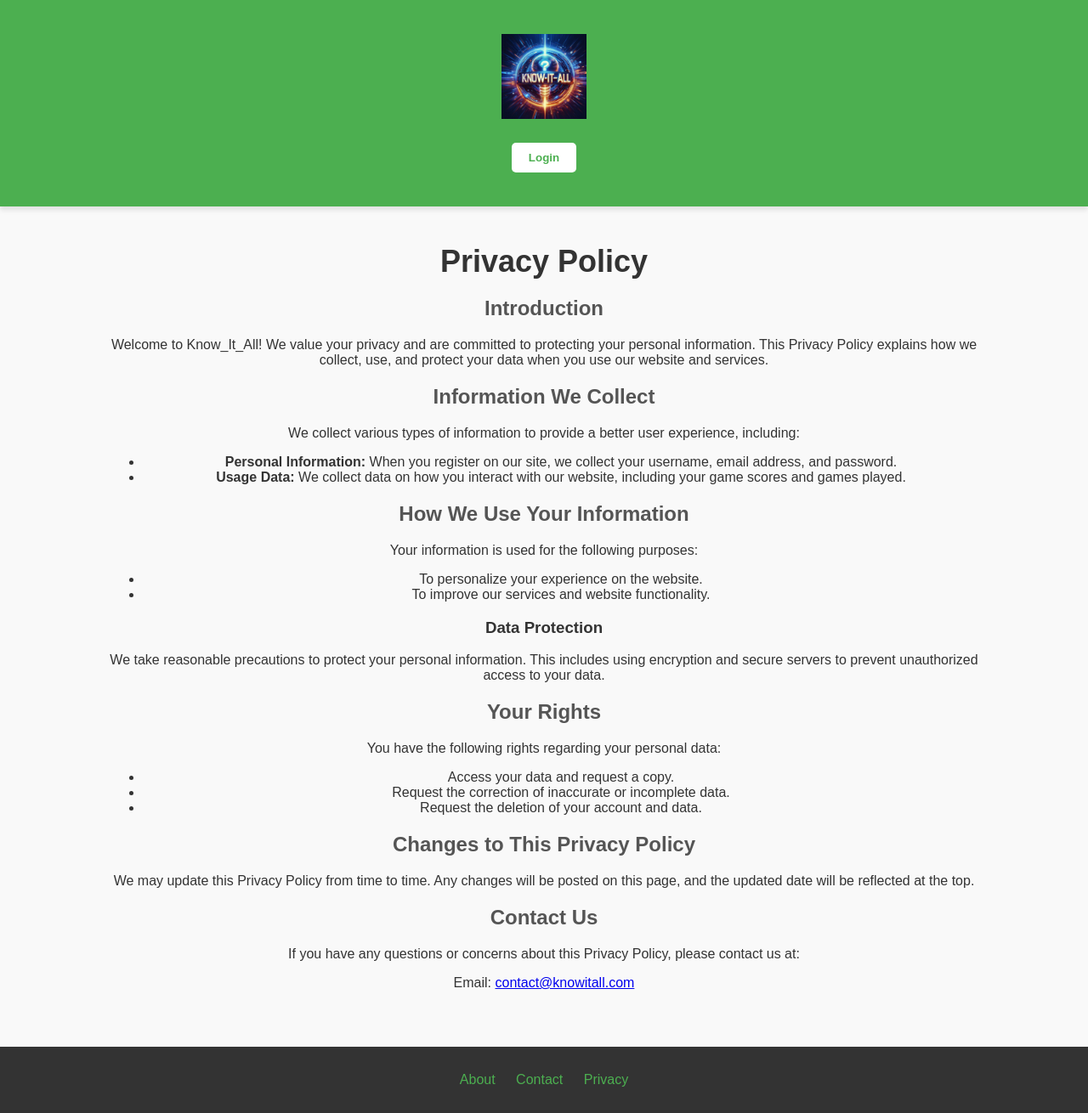
After one commit to TonisJoosep/Know_It_All, a Django app: page /privacy in a window 1280 px wide. The commit adds this page. Shown: the whole page at 85% size. Run offline with Django 5.2, Linux system fonts and the light colour scheme.

Commit message:
Add about, contact and privacy sections

```diff
--- a/game/urls.py
+++ b/game/urls.py
@@ -10,5 +10,7 @@ urlpatterns = [
     path('logout/', LogoutView.as_view(), name='logout'),
     path('register/', views.register_view, name='register'),
     path('forgot_password', views.forgot_password, name='forgot_password'),
-
+    path('about', views.about, name='about'),
+    path('contact', views.contact, name='contact'),
+    path('privacy', views.privacy, name='privacy'),
 ]
--- a/game/views.py
+++ b/game/views.py
@@ -127,3 +127,14 @@ def logout_view(request):
     logout(request)
     messages.success(request, "Logged out successfully")
     return redirect('index')
+
+
+def about(request):
+    return render(request, 'about.html')
+
+
+def contact(request):
+    return render(request, 'contact.html')
+
+def privacy(request):
+    return render(request, 'privacy.html')
--- a/templates/base.html
+++ b/templates/base.html
@@ -32,9 +32,9 @@
 
   <footer>
     <div class="container">
-      <a href="#">About</a>
-      <a href="#">Contact</a>
-      <a href="#">Privacy</a>
+      <a href="{% url 'about' %}">About</a>
+      <a href="{% url 'contact' %}">Contact</a>
+      <a href="{% url 'privacy' %}">Privacy</a>
     </div>
   </footer>
 </body>
--- /dev/null
+++ b/templates/privacy.html
@@ -0,0 +1,67 @@
+{% extends 'base.html' %}
+
+{% block title %}Privacy Policy{% endblock %}
+
+{% block content %}
+    <div class="container">
+        <h1>Privacy Policy</h1>
+
+        <section>
+            <h2>Introduction</h2>
+            <p>Welcome to Know_It_All! We value your privacy and are committed to protecting your personal information.
+                This Privacy Policy explains how we collect, use, and protect your data when you use our website and
+                services.</p>
+        </section>
+
+        <section>
+            <h2>Information We Collect</h2>
+            <p>We collect various types of information to provide a better user experience, including:</p>
+            <ul>
+                <li><strong>Personal Information:</strong> When you register on our site, we collect your username,
+                    email address, and password.
+                </li>
+                <li><strong>Usage Data:</strong> We collect data on how you interact with our website, including your
+                    game scores and games played.
+                </li>
+            </ul>
+        </section>
+
+        <section>
+            <h2>How We Use Your Information</h2>
+            <p>Your information is used for the following purposes:</p>
+            <ul>
+                <li>To personalize your experience on the website.</li>
+                <li>To improve our services and website functionality.</li>
+
+            </ul>
+        </section>
+
+        <section>
+            <h3>Data Protection</h3>
+            <p>We take reasonable precautions to protect your personal information. This includes using encryption and
+                secure servers to prevent unauthorized access to your data.</p>
+        </section>
+
+        <section>
+            <h2>Your Rights</h2>
+            <p>You have the following rights regarding your personal data:</p>
+            <ul>
+                <li>Access your data and request a copy.</li>
+                <li>Request the correction of inaccurate or incomplete data.</li>
+                <li>Request the deletion of your account and data.</li>
+            </ul>
+        </section>
+
+        <section>
+            <h2>Changes to This Privacy Policy</h2>
+            <p>We may update this Privacy Policy from time to time. Any changes will be posted on this page, and the
+                updated date will be reflected at the top.</p>
+        </section>
+
+        <section>
+            <h2>Contact Us</h2>
+            <p>If you have any questions or concerns about this Privacy Policy, please contact us at:</p>
+            <p>Email: <a href="mailto:contact@knowitall.com">contact@knowitall.com</a></p>
+        </section>
+    </div>
+{% endblock %}
```
Also changed, not shown: templates/about.html (added, +16 -0 lines), templates/contact.html (added, +13 -0 lines).
